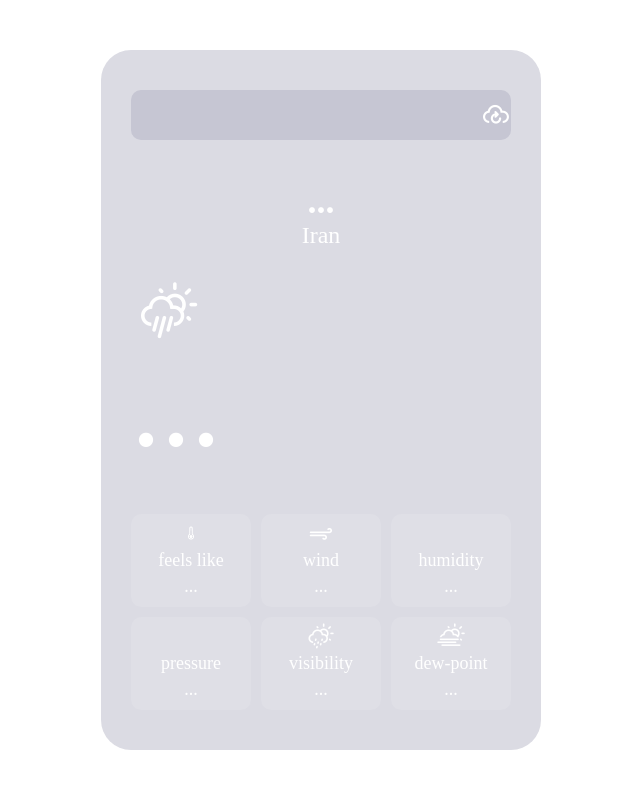
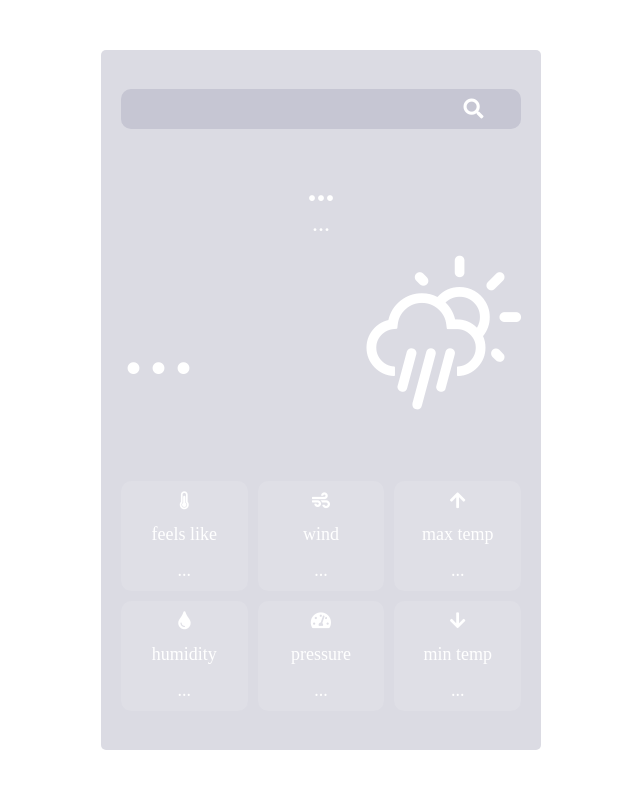
Before and after one commit to miladxdev/weather-app-js, a plain HTML site: page index.html in a window 1280 px wide. Shown: the whole page, without its empty margins (319-959 px from the left). Drawn offline with Linux system fonts and the light colour scheme.

Commit message:
details - icons - ui fixed

```diff
--- a/weather.js
+++ b/app.js
@@ -13,7 +13,7 @@ let weather = {
     displayWeather: function (data) {
         const { name } = data;
         const { icon, description } = data.weather[0];
-        const { temp, humidity } = data.main;
+        const { temp, temp_min, temp_max, feels_like, humidity, pressure } = data.main;
         const { speed } = data.wind;
         const { country } = data.sys;
         console.log(country);
@@ -21,15 +21,20 @@ let weather = {
         document.querySelector(".city").innerText = name;
         document.querySelector(".temp").innerText = `${Math.floor(temp)}°C`;
         // document.querySelector(".icon").src = "icon/static/cloudy-day-1.svg";
-        document.querySelector(".description").innerText = country;
-        document.querySelector(".humidity").innerText = `humidity: ${humidity}%`;
-        document.querySelector(".wind").innerText = `wind: ${speed} km/h`;
+        document.querySelector("#feels-like").innerText = feels_like+' °C';
+        document.querySelector("#country").innerText = country;
+        document.querySelector("#humidity").innerText = humidity + "%";
+        document.querySelector("#wind").innerText = speed + ' km/h';
+        document.querySelector("#pressure").innerText = pressure;
+        document.querySelector("#temp-min").innerText = temp_min+'°C';
+        document.querySelector("#temp-max").innerText = temp_max+'°C';
+        document.querySelector("#description").innerText = description;
 
         // document.body.style.backgroundImage = `url(https://source.unsplash.com/1600x900/daily?${name})`; //unsplash API
     },
 
     search: function () {
-
+        // this.fetchWeather('isfahan');
         this.fetchWeather(document.querySelector(".search-bar").value);
     }
 };
--- a/index.html
+++ b/index.html
@@ -6,6 +6,8 @@
     <meta name="viewport" content="width=device-width, initial-scale=1.0">
     <link rel="stylesheet" href="style.css">
     <link rel="stylesheet" href="/weather-icons/css/weather-icons.css">
+    <link rel="stylesheet" href="https://pro.fontawesome.com/releases/v5.10.0/css/all.css"
+        integrity="sha384-AYmEC3Yw5cVb3ZcuHtOA93w35dYTsvhLPVnYs9eStHfGJvOvKxVfELGroGkvsg+p" crossorigin="anonymous" />
     <title>weather-app</title>
 </head>
 <body>
@@ -13,20 +15,23 @@
 
         <div class="search">
             <input type="text" class="search-bar"></input>
-            <button><i class="wi wi-cloud-refresh"></i></button>
+            <button><i class="fa fa-search"></i></button>
         </div>
 
         <div class="region">
             <h2 class="city">...</h2>
-            <span id="country">Iran</span>
+            <span id="country">...</span>
         </div>
 
         <div class="weather">
+            <div class="temp">...</div>
             <div class="icon">
                 <i class="wi wi-day-rain"></i>
+
             </div>
-            <div class="temp">...</div>
         </div>
+
+        <small id="description"></small>
 
         <!-- <div class="week">
             <span>Fri</span>
@@ -54,38 +59,39 @@
 
         <div class="details">
             <div>
-                <i class="wi wi-thermometer"></i>
-                <span style="padding: 5px">feels like</span>
-                <span id="feels-like">...</span>
+                <i class="fa fa-thermometer-three-quarters"></i>
+                <span>feels like</span>
+                <span  id="feels-like">...</span>
             </div>
             <div class="wind">
-                <i class="wi wi-strong-wind"></i>
-                <span style="padding: 5px">wind</span>
+                <i class="fa fa-wind"></i>
+                <span>wind</span>
                 <span id="wind">...</span>
             </div>
+            <div>
+                <i class="fa fa-arrow-up"></i>
+                <span>max temp</span>
+                <span id="temp-max">...</span>
+            </div>
             <div class="humidity">
-                <i class="wi wi-humidity"></i>
-                <span style="padding: 5px">humidity</span>
+                <i class="fa fa-tint"></i>
+                <span>humidity</span>
                 <span id="humidity">...</span>
             </div>
             <div>
-                <i class="wi wi-barometer"></i>
-                <span style="padding: 5px">pressure</span>
+                <i class="fa fa-tachometer-alt"></i>
+                <span>pressure</span>
                 <span id="pressure">...</span>
             </div>
+
             <div>
-                <i class="wi wi-day-showers"></i>
-                <span style="padding: 5px">visibility</span>
-                <span id="visibility">...</span>
-            </div>
-            <div>
-                <i class="wi wi-day-fog"></i>
-                <span style="padding: 5px">dew-point</span>
-                <span id="dew-point">...</span>
+                <i class="fa fa-arrow-down"></i>
+                <span>min temp</span>
+                <span id="temp-min">...</span>
             </div>
         </div>
 
     </div>
-<script src="weather.js"></script>
+<script src="app.js"></script>
 </body>
 </html>
--- a/style.css
+++ b/style.css
@@ -20,8 +20,8 @@ body {
 .card {
     width: 440px;
     height: 700px;
-    padding: 20px 30px;
-    border-radius: 30px;
+    padding: 20px 20px;
+    border-radius: 5px;
     background: rgba(15, 15, 70, 0.15);
     /* background-image: url('background/forest.jpg'); */
     background-size: cover;
@@ -47,10 +47,10 @@ body {
     border: none;
     outline: none;
     border-radius: 10px 0 0 10px;
-    height: 50px;
+    height: 40px;
     padding: 8px 20px;
     color: white;
-    font-size: 24px;
+    font-size: 20px;
     background: rgba(15, 15, 70, 0.1);
 
 }
@@ -60,14 +60,14 @@ body {
 
 .search button {
     width: 100%;
-    height: 50px;
+    height: 40px;
     border: none;
 
     border-radius: 0 10px 10px 0;
     outline: none;
     color: white;
-    font-size: 24px;
-     background: rgba(15, 15, 70, 0.1);
+    font-size: 20px;
+    background: rgba(15, 15, 70, 0.1);
 }
 .search button:hover {
     background: rgba(15, 15, 70, 0.15);
@@ -79,6 +79,9 @@ body {
 
 
 .weather {
+    display: flex;
+    justify-content: space-between;
+    align-items: center;
     /* border: 1px solid red; */
     text-align: left;
     /* font-size: 100px; */
@@ -87,10 +90,13 @@ body {
 .weather .icon {
     /* border: 1px solid red; */
     padding-left: 10px;
-    font-size: 40px;
+    font-size: 110px;
+}
+#description {
+    font-size: 18px;
 }
 .weather .temp {
-    font-size: 120px;
+    font-size: 100px;
 }
 /* .weather .temp {
     font-size: 140px;
@@ -109,7 +115,9 @@ body {
 
     font-size: 20px;
 } */
-
+.details * {
+    /* border: 1px dotted red;  */
+}
 .details {
     display: grid;
     grid-template-rows: repeat(2, 1fr);
@@ -119,13 +127,17 @@ body {
     font-size: 18px;
 }
 .details > div {
+    display: flex;
+    flex-direction: column;
+    justify-content: space-between;
     padding: 10px;
+    /* width: 110px; */
+    height: 110px;
     background-color: rgba(255, 255, 255, 0.1);
     border-radius: 10px;
 }
 .details * span {
     display: block;
-
 }
 .description {
     text-transform: capitalize;
```
